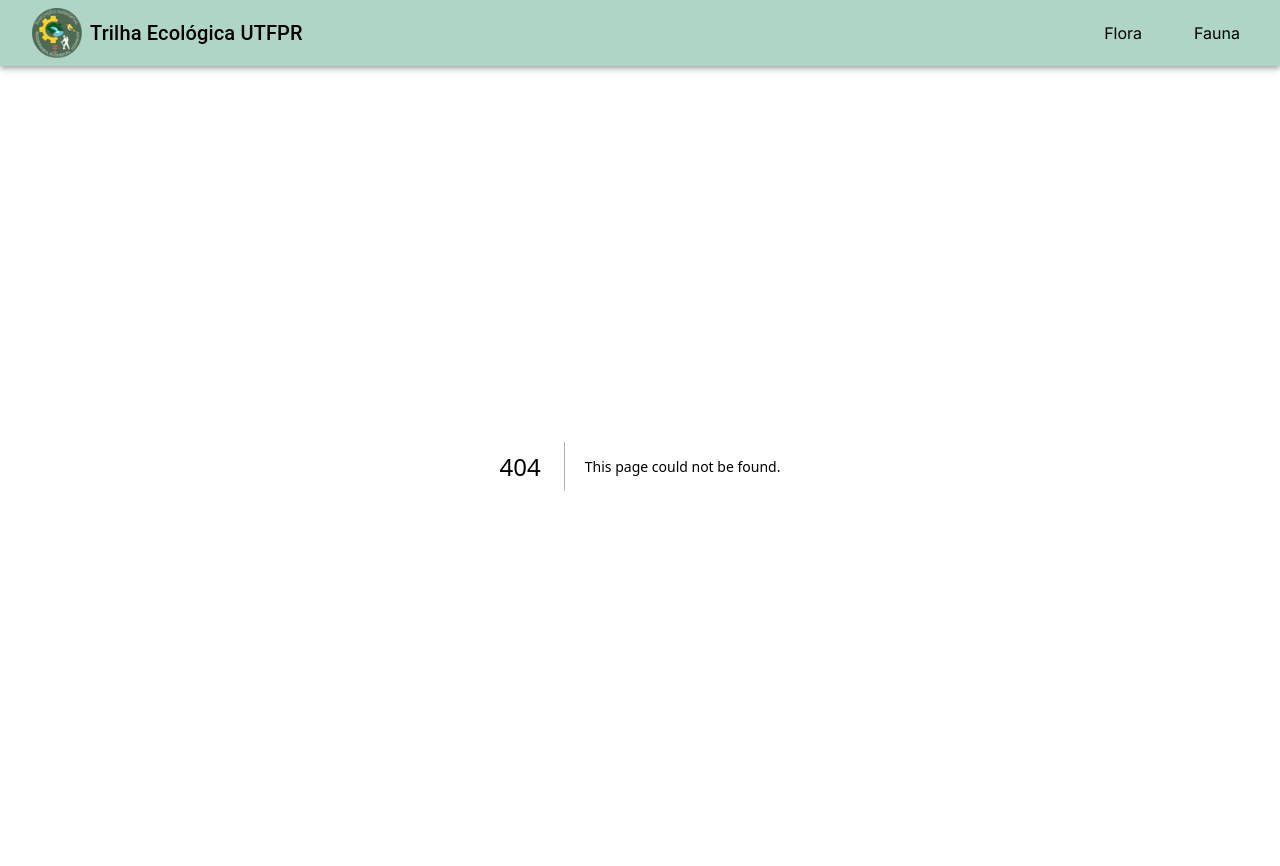
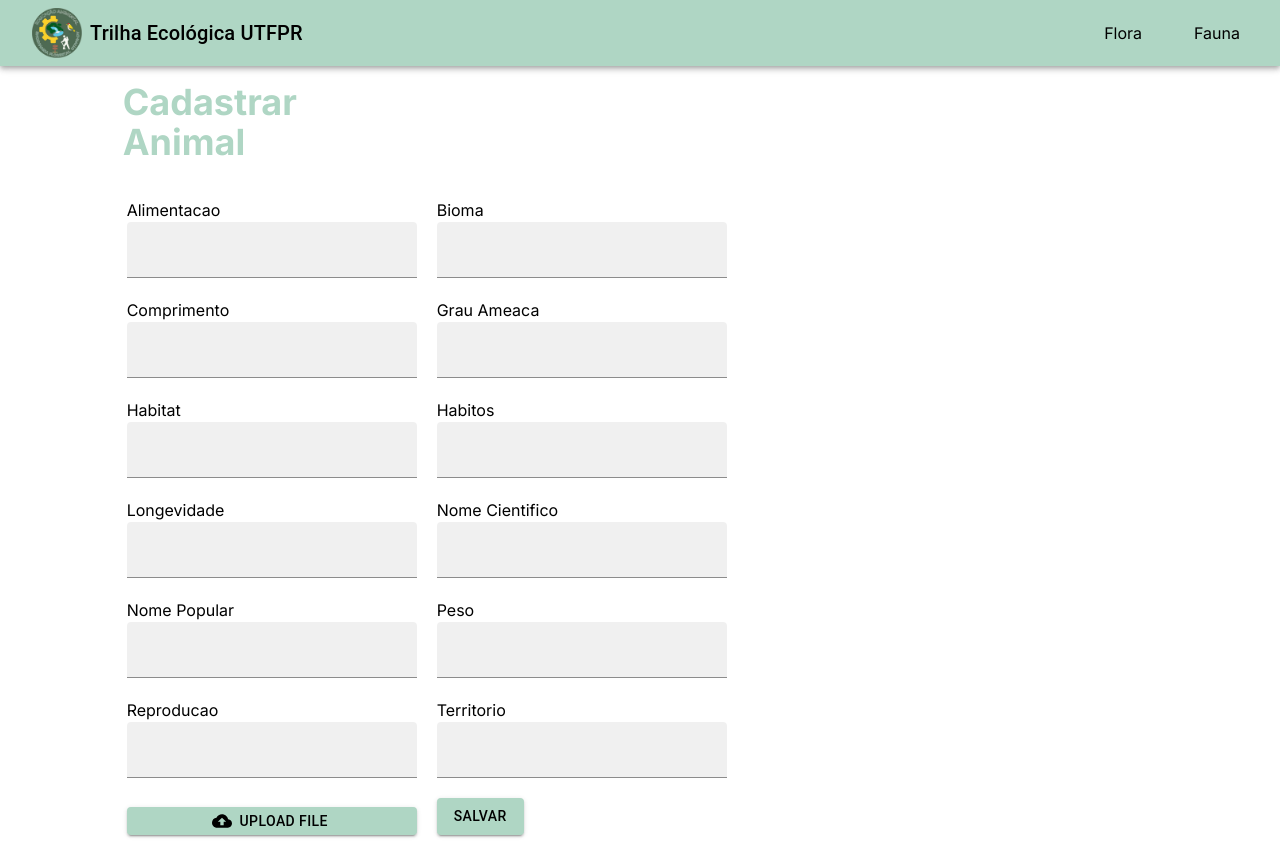
Before and after one commit to EnityBlackHawk/trilha-ecologica-next, a Next.js app: page /fauna/add in a window 1280 px wide. Before the commit this address had no page. Built offline with nearby package versions, Linux system fonts and the light colour scheme.

Commit message:
feat: Add save fauna

```diff
--- /dev/null
+++ b/src/app/api/fauna/[id]/route.ts
@@ -0,0 +1,38 @@
+import { NextRequest } from "next/server";
+import { AnimalInfoWithImage } from "../route";
+import { db } from "@/firebase";
+
+export async function PUT(request: NextRequest, {params} : {params : {id : string}}) {
+    const form = await request.formData();
+    const ai: AnimalInfoWithImage = JSON.parse(form.get("data") as string);
+    const image = form.get("image") as File | null;
+    const imageId = form.get("imageId") as string;
+    let base64: string | null = null;
+
+    if(image) {
+        const buffer = await image.arrayBuffer();
+        base64 = `data:${image.type || "image/png"};base64,${Buffer.from(buffer).toString("base64")}`;
+    }
+    const obj = {...ai};
+    if(base64) {
+        obj.image = base64;
+    }
+
+    const result = await db.collection("fauna").doc(params.id).update(obj);
+    return Response.json({id: params.id});
+}
+
+export async function GET(request: NextRequest, {params} : {params : {id : string}}) {
+    const result = await db.collection("fauna").doc(params.id).get();
+    if(!result.exists) {
+        return Response.json({});
+    }
+    const data = result.data()!!;
+    return Response.json({...data});
+}
+
+export async function DELETE(request: NextRequest, {params} : {params : {id : string}}) {
+    const dref = db.collection("fauna").doc(params.id);
+    const result = dref.delete();
+    return Response.json(result);
+}
--- /dev/null
+++ b/src/app/api/fauna/route.ts
@@ -0,0 +1,33 @@
+import { db } from "@/firebase";
+import { AnimalInfo } from "@/types";
+import { NextRequest } from "next/server";
+
+
+
+export type AnimalInfoWithImage = AnimalInfo & { imageId : string, image: string; id: string };
+
+export async function POST(request: NextRequest) {
+
+    const data: FormData = await request.formData();
+    const ai: AnimalInfo = JSON.parse(data.get("data") as string);
+    const image = data.get("image") as File;
+
+    const buffer = await image.arrayBuffer();
+    const base64 = `data:${
+        image.type || "image/png"
+    };base64,${Buffer.from(buffer).toString("base64")}`;
+    const result = await db.collection("fauna").add({
+        ...ai,
+        image: base64,
+    });
+
+    return Response.json({ id: result.id });
+}
+
+export async function GET() {
+    const result = await db.collection("fauna").get();
+    const data = result.docs.map((e) => {
+        return { ...e.data(), id: e.id };
+    });
+    return Response.json(data);
+}
--- /dev/null
+++ b/src/app/fauna/add/page.tsx
@@ -0,0 +1,35 @@
+"use client";
+import AddComponent from "@/components/AddComponent";
+import { AnimalInfo } from "@/types";
+
+import { useRouter } from "next/navigation";
+import { save } from "./service";
+
+const animalInfo: AnimalInfo = {
+  nomeCientifico: { value: "", name: "Nome Cientifico" },
+  grauAmeaca: { value: "", name: "Grau Ameaca" },
+  nomePopular: { value: "", name: "Nome Popular" },
+  bioma: { value: "", name: "Bioma" },
+  peso: { value: "", name: "Peso" },
+  comprimento: { value: "", name: "Comprimento" },
+  habitat: { value: "", name: "Habitat" },
+  alimentacao: { value: "", name: "Alimentacao" },
+  habitos: { value: "", name: "Habitos" },
+  territorio: { value: "", name: "Territorio" },
+  reproducao: { value: "", name: "Reproducao" },
+  longevidade: { value: "", name: "Longevidade" },
+};
+
+export default function AddFauna() {
+  const router = useRouter();
+  return (
+    <AddComponent<AnimalInfo>
+      title="Cadastrar Animal"
+      baseObject={animalInfo}
+      onSave={save}
+      id={null}
+      showQr={false}
+      onCompleted={null}
+    />
+  );
+}
--- /dev/null
+++ b/src/app/fauna/add/service.ts
@@ -0,0 +1,18 @@
+import { AnimalInfo } from "@/types";
+import axios from "axios";
+
+export async function save(
+  data: AnimalInfo,
+  image: File | null,
+  imageId: string | null,
+  id: string | undefined | null
+) {
+  const formData = new FormData();
+
+  if(image != null)
+    formData.append("image", image);
+
+  formData.append("data", JSON.stringify(data));
+  const result = await axios.post("/api/fauna", formData);
+  return result.data;
+}
```
Also changed, not shown: src/app/flora/add/page.tsx (+0 -19 lines), src/types.ts (+15 -0 lines).
